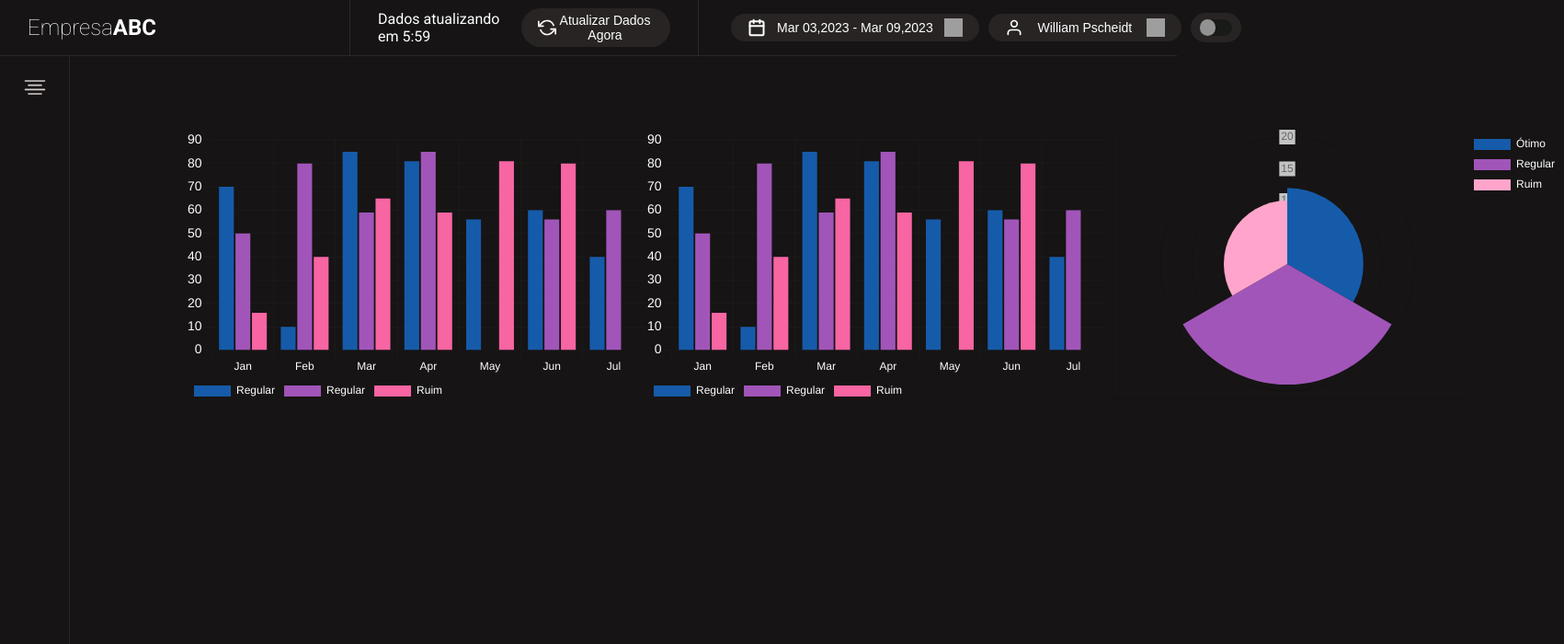
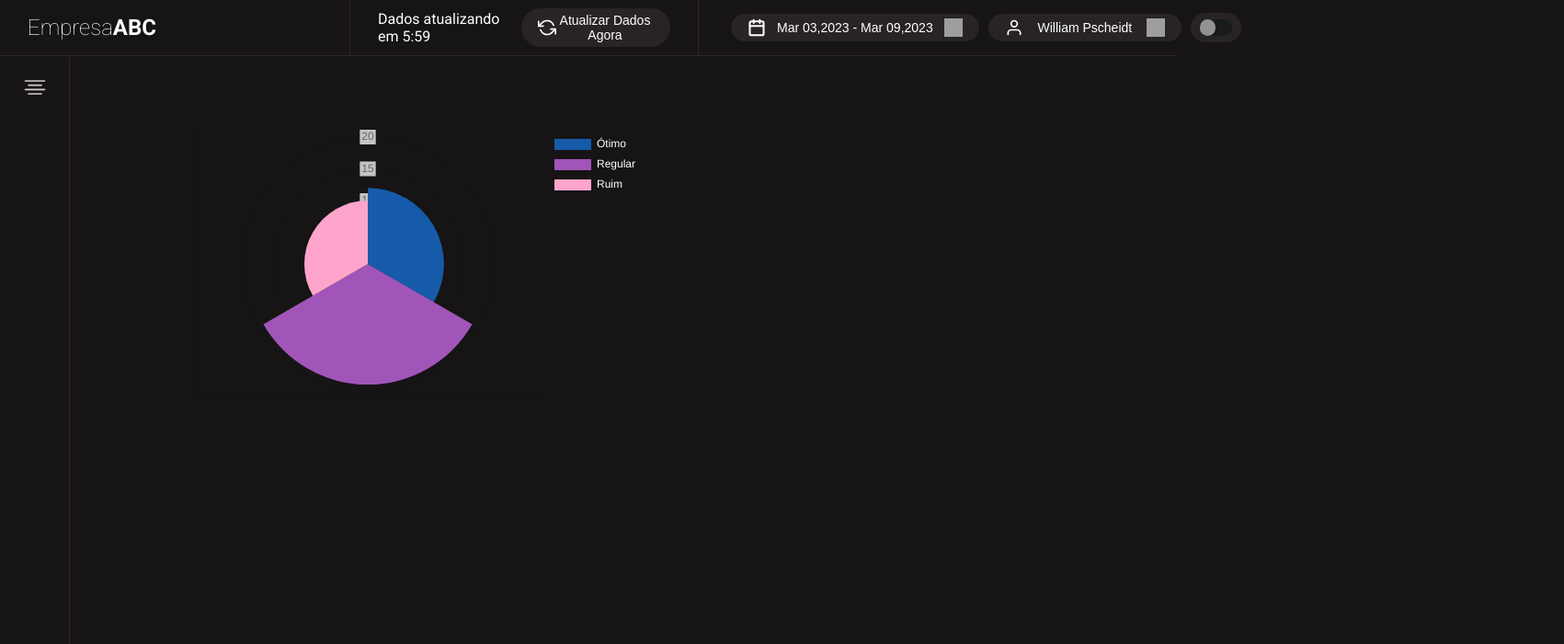
Before and after one commit to WilliamPscheidt/frontend-central, a React (Create React App) app: page / in a window 1280 px wide. Shown: the top 700 px of the page at 92% size, 1701 px wide, since content can reach past the window. Built offline with nearby package versions, Linux system fonts and the light colour scheme; grey boxes are pictures that could not be loaded.

Commit message:
Update App.js

```diff
--- a/src/App.js
+++ b/src/App.js
@@ -23,8 +23,7 @@ function App() {
         </SidebarContainer>
         <ContentContainer>
           <div style={{"width": 500, "height": 300, "display": "flex"}}>
-            <TotalLigacoes />
-            <TotalLigacoes />
+
             <Avaliacoes />
           </div>
 
```
